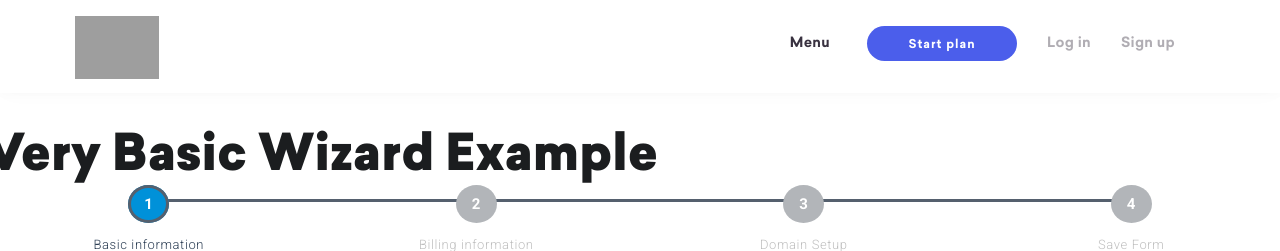
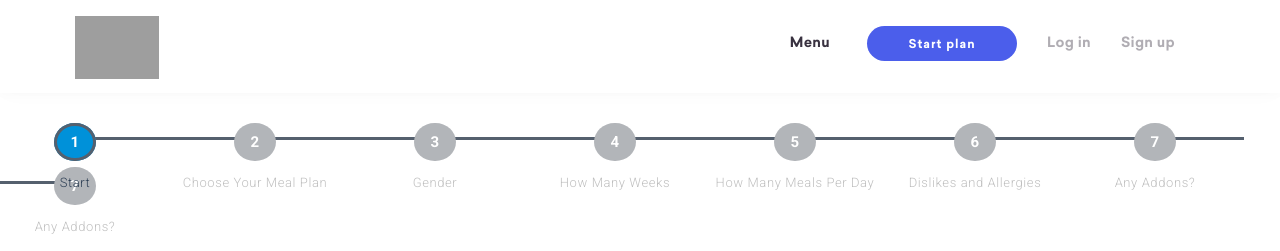
Before and after one commit to voragantivenugopal/athleat, a Django app: template static/templates/meal-builder.html in a window 1280 px wide. Shown: the top 251 px of the page. Run offline with Django 3.2, Linux system fonts and the light colour scheme; the template is opened without the code that fills it: most values are stand-ins (such as "Sample title", 1, 10 or a date in 2020); some libraries are stand-ins or nearby versions; grey boxes are pictures that could not be loaded.

Commit message:
'MealPlanPage'

```diff
--- a/static/templates/meal-builder.html
+++ b/static/templates/meal-builder.html
@@ -19,9 +19,7 @@
 				<div class="row">
 			    <article class="col-sm-12 col-md-12 col-lg-12 sortable-grid ui-sortable">
 			        <div id="wid-id-0">
-			            <header role="heading">
-			                <h2>Very Basic Wizard Example </h2>
-			            </header>
+
 			            <!-- widget div-->
 			            <div role="content">
 			                <!-- widget content -->
@@ -33,99 +31,56 @@
 			                                <div class="form-bootstrapWizard">
 			                                    <ul class="bootstrapWizard form-wizard">
 			                                        <li class="active" data-target="#step1">
-			                                            <a href="#tab1" data-toggle="tab" class="active"> <span class="step">1</span> <span class="title">Basic information</span> </a>
+			                                            <a href="#tab1" data-toggle="tab" class="active"> <span class="step">1</span> <span class="title">Start</span> </a>
 			                                        </li>
 			                                        <li data-target="#step2" class="">
-			                                            <a href="#tab2" data-toggle="tab"> <span class="step">2</span> <span class="title">Billing information</span> </a>
+			                                            <a href="#tab2" data-toggle="tab"> <span class="step">2</span> <span class="title">Choose Your Meal Plan</span> </a>
 			                                        </li>
 			                                        <li data-target="#step3" class="">
-			                                            <a href="#tab3" data-toggle="tab"> <span class="step">3</span> <span class="title">Domain Setup</span> </a>
+			                                            <a href="#tab3" data-toggle="tab"> <span class="step">3</span> <span class="title">Gender</span> </a>
 			                                        </li>
 			                                        <li data-target="#step4">
-			                                            <a href="#tab4" data-toggle="tab"> <span class="step">4</span> <span class="title">Save Form</span> </a>
+			                                            <a href="#tab4" data-toggle="tab"> <span class="step">4</span> <span class="title">How Many Weeks</span> </a>
+			                                        </li>
+			                                        <li data-target="#step5">
+			                                            <a href="#tab5" data-toggle="tab"> <span class="step">5</span> <span class="title">How Many Meals Per Day</span> </a>
+			                                        </li>
+			                                        <li data-target="#step6">
+			                                            <a href="#tab6" data-toggle="tab"> <span class="step">6</span> <span class="title">Dislikes and Allergies</span> </a>
+			                                        </li>
+			                                         <li data-target="#step7">
+			                                            <a href="#tab7" data-toggle="tab"> <span class="step">7</span> <span class="title">Any Addons?</span> </a>
+			                                        </li>
+			                                        <li data-target="#step8">
+			                                            <a href="#tab8" data-toggle="tab"> <span class="step">7</span> <span class="title">Any Addons?</span> </a>
 			                                        </li>
 			                                    </ul>
 			                                    <div class="clearfix"></div>
 			                                </div>
 			                                <div class="tab-content">
 			                                    <div class="tab-pane active" id="tab1">
-			                                        <br>
-			                                        <h3><strong>Step 1 </strong> - Basic Information</h3>
 
-			                                        <div class="form-actions">
-			                                            <div class="row">
-			                                                <div class="col-sm-12">
-			                                                    <ul class="pager wizard no-margin">
-			                                                        <li class="previous disabled">
-			                                                            <a href="#" class="btn btn-lg btn-default"> Previous </a>
-			                                                        </li>
-			                                                        <li class="next">
-			                                                            <a href="#" class="btn btn-lg txt-color-darken"> Next </a>
-			                                                        </li>
-			                                                    </ul>
-			                                                </div>
-			                                            </div>
-			                                        </div>
 			                                    </div>
 			                                    <div class="tab-pane" id="tab2">
-			                                        <br>
-			                                        <h3><strong>Step 2</strong> - Billing Information</h3>
 
-			                                        <div class="form-actions">
-			                                            <div class="row">
-			                                                <div class="col-sm-12">
-			                                                    <ul class="pager wizard no-margin">
-			                                                        <li class="previous">
-			                                                            <a href="#" class="btn btn-lg btn-default"> Previous </a>
-			                                                        </li>
-			                                                        <li class="next disabled">
-			                                                            <a href="#" class="btn btn-lg txt-color-darken"> Next </a>
-			                                                        </li>
-			                                                    </ul>
-			                                                </div>
-			                                            </div>
-			                                        </div>
 			                                    </div>
 			                                    <div class="tab-pane" id="tab3">
-			                                        <br>
-			                                        <h3><strong>Step 3</strong> - Domain Setup</h3>
-			                                        <div class="form-actions">
-			                                            <div class="row">
-			                                                <div class="col-sm-12">
-			                                                    <ul class="pager wizard no-margin">
-			                                                        <li class="previous">
-			                                                            <a href="#" class="btn btn-lg btn-default"> Previous </a>
-			                                                        </li>
-			                                                        <li class="next disabled">
-			                                                            <a href="#" class="btn btn-lg txt-color-darken"> Next </a>
-			                                                        </li>
-			                                                    </ul>
-			                                                </div>
-			                                            </div>
-			                                        </div>
+
 			                                    </div>
 			                                    <div class="tab-pane" id="tab4">
-			                                        <br>
-			                                        <h3><strong>Step 4</strong> - Save Form</h3>
-			                                        <br>
-			                                        <h1 class="text-center text-success"><strong><i class="fa fa-check fa-lg"></i> Complete</strong></h1>
-			                                        <h4 class="text-center">Click next to finish</h4>
-			                                        <br>
-			                                        <br>
-			                                        <div class="form-actions">
-			                                            <div class="row">
-			                                                <div class="col-sm-12">
-			                                                    <ul class="pager wizard no-margin">
-			                                                        <li class="previous">
-			                                                            <a href="#" class="btn btn-lg btn-default"> Previous </a>
-			                                                        </li>
-			                                                        <li class="next disabled">
-			                                                            <a href="#" class="btn btn-lg txt-color-darken"> Next </a>
-			                                                        </li>
-			                                                    </ul>
-			                                                </div>
-			                                            </div>
-			                                        </div>
+
+			                                    </div>
+			                                    <div class="tab-pane" id="tab5">
+
+			                                    </div>
+			                                    <div class="tab-pane" id="tab6">
+
+			                                    </div>
+			                                    <div class="tab-pane" id="tab7">
+
+			                                    </div>
+			                                    <div class="tab-pane" id="tab8">
+
 			                                    </div>
 
 
@@ -167,7 +122,7 @@
 	.bootstrapWizard li {
 	    display: block;
 	    float: left;
-	    width: 25%;
+	    width: 180px;
 	    text-align: center;
 	    padding-left: 0
 	}
```
